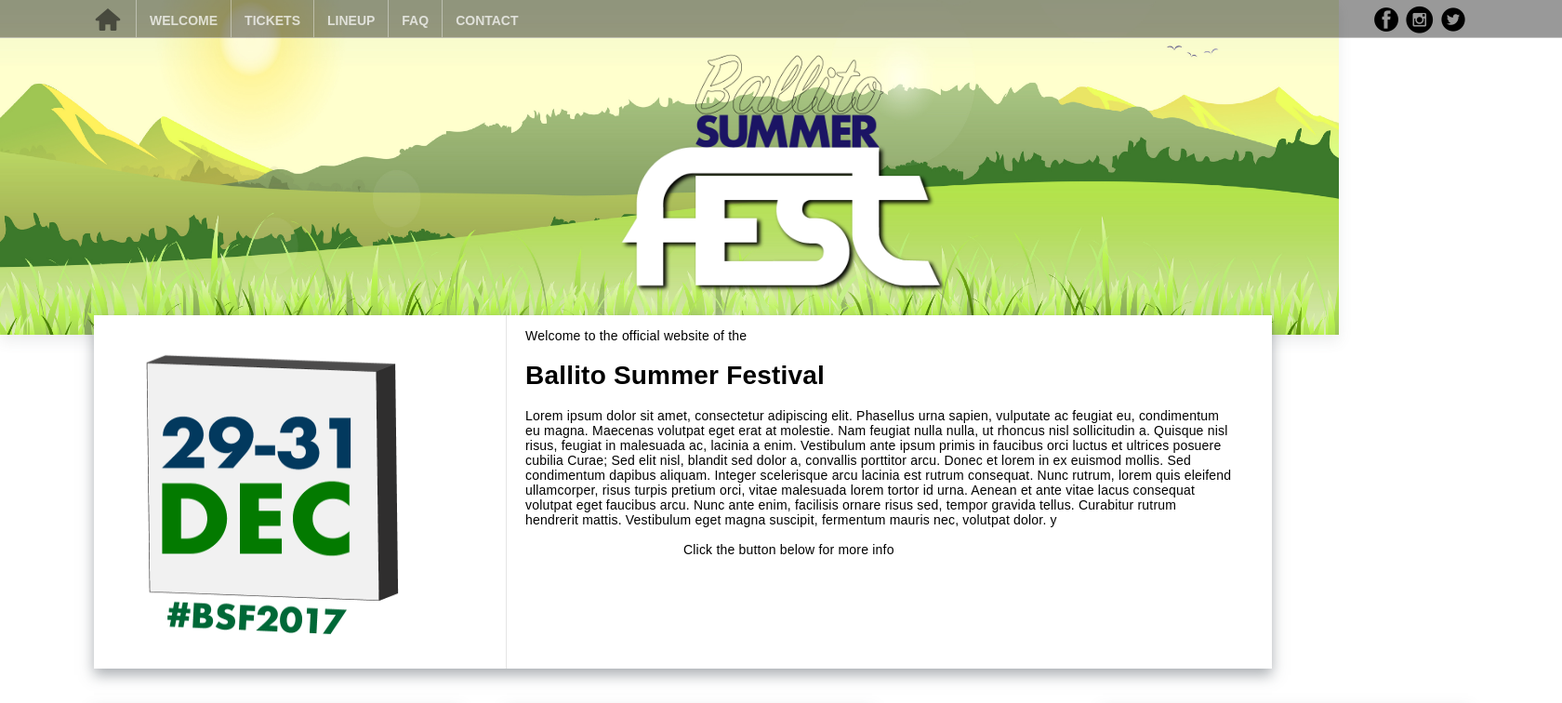
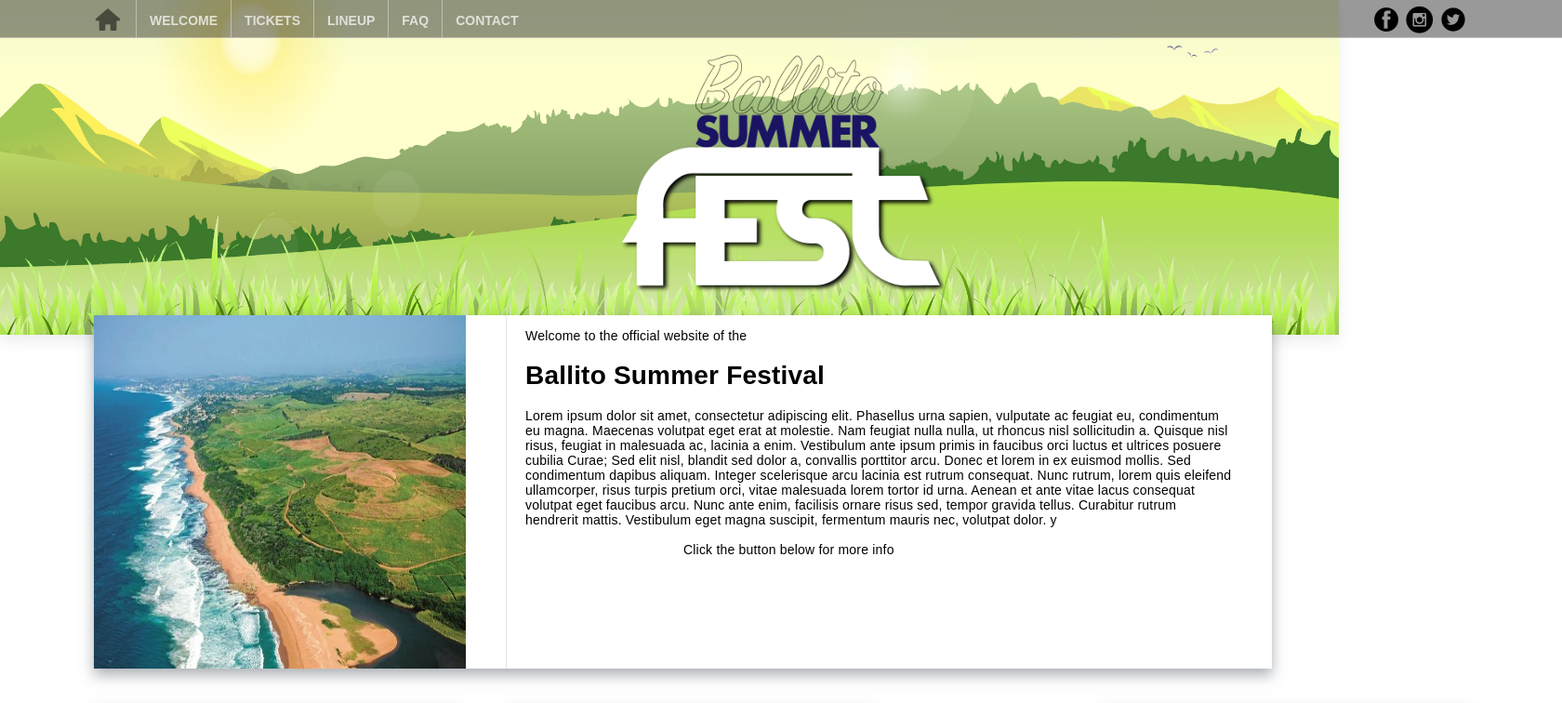
Before and after one commit to DylDelport/BSF, a PHP site: page / in a window 1680 px wide. Shown: the top 756 px of the page at 93% size. Run offline with PHP 8.4, Linux system fonts and the light colour scheme.

Commit message:
Welcome Container Buton
Added.

```diff
--- a/Home.html
+++ b/Home.html
@@ -62,7 +62,7 @@
         <div class="container-blocks">
 
             <div class="block--welcome">
-                <a class="block-welcome-image"> <img src="Images/date%20box-01.png" width="400" height="380"></a>
+                <a class="block-welcome-image"> <img src="Images/Tinley-Manor.jpg" width="400" height="380"></a>
                 <div class="block-welcome-textwrap">
                     <p>Welcome to the official website of the</p>
 
@@ -73,7 +73,7 @@
                     <p2>Click the button below for more info</p2>
 
                     <div class = "">
-                        <a class="block-welcome-button" href=""> WELCOME </a>
+                        <a class="block-welcome-button" href=""> WELCOME</a>
                     </div>
 
                 </div>
--- a/home.css
+++ b/home.css
@@ -105,7 +105,8 @@
             float: left;
             margin-top: 20px;
             padding: 15px 50px 15px 20px;
-            background-image: linear-gradient(-216deg, rgb(102, 142, 57) 15%, rgb(150, 181, 102) 15%, rgb(124, 124, 124) 15%,rgb(195, 195, 195) 15% rgb(188, 226, 127) 15%, rgb(246, 255, 151) 15%);
+            /*background: linear-gradient(-216deg, rgb(102, 142, 57) 15%, rgb(150, 181, 102) 15%, rgb(124, 124, 124) 15%,rgb(195, 195, 195) 15%, rgb(188, 226, 127) 15%, rgb(246, 255, 151) 15%);*/
+            background: linear-gradient(-216deg, rgb(255, 255, 205))
             color: white;
             text-decoration-line: none;
             text-decoration-style: solid;
--- a/index.php
+++ b/index.php
@@ -59,7 +59,7 @@
         <div class="container-blocks">
 
             <div class="block--welcome">
-                <a class="block-welcome-image"> <img src="Images/date%20box-01.png" width="400" height="380"></a>
+                <a class="block-welcome-image"> <img src="Images/Tinley-Manor.jpg" width="400" height="380"></a>
                 <div class="block-welcome-textwrap">
                     <p>Welcome to the official website of the</p>
 
```
Also changed, not shown: Images/Tinley-Manor.jpg (added), 1 other file.
